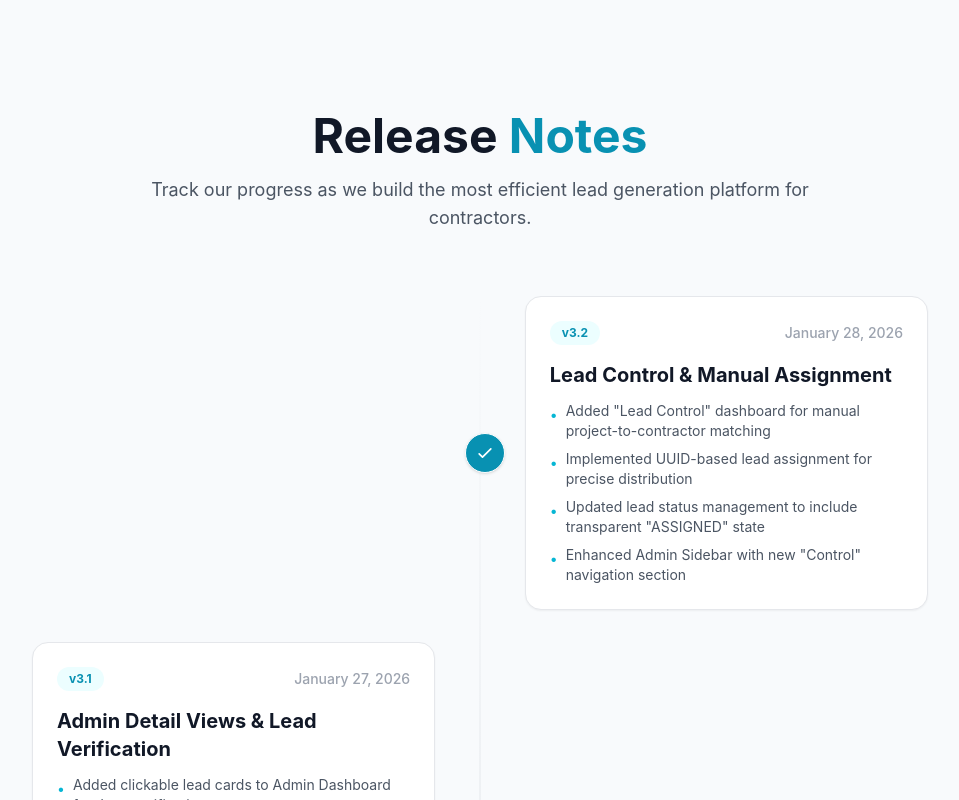
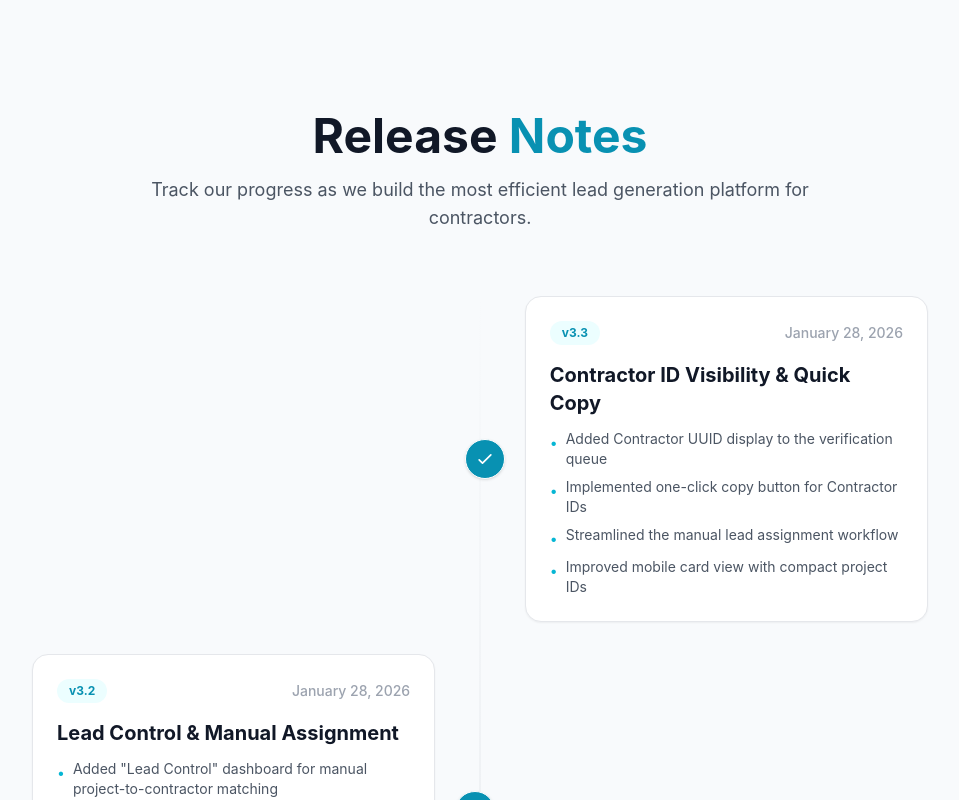
Before and after one commit to cadaeB02/Gaga-MVP-Leads, a Next.js app: page /updates in a window 1280 px wide. Shown: the top 800 px of the page, without its empty margins (160-1119 px from the left). Built offline with nearby package versions, Linux system fonts and the light colour scheme; no server answers.

Commit message:
Contractor ID Visibility & Quick Copy (v3.3)

```diff
--- a/app/page.tsx
+++ b/app/page.tsx
@@ -240,7 +240,7 @@ function HomeContent() {
                         <h1 className="text-2xl font-bold text-gray-900">LeadMan</h1>
                         <div className="flex items-center gap-2">
                             <span className="text-xs font-semibold text-orange-600 bg-orange-100 px-2 py-1 rounded border border-orange-200">BETA</span>
-                            <span className="text-xs font-semibold text-gray-500 bg-gray-100 px-2 py-1 rounded">v3.2</span>
+                            <span className="text-xs font-semibold text-gray-500 bg-gray-100 px-2 py-1 rounded">v3.3</span>
                         </div>
                     </div>
                 </div>
--- a/app/updates/page.tsx
+++ b/app/updates/page.tsx
@@ -11,6 +11,17 @@ interface UpdateItem {
 }
 
 const updates: UpdateItem[] = [
+    {
+        version: 'v3.3',
+        title: 'Contractor ID Visibility & Quick Copy',
+        date: 'January 28, 2026',
+        changes: [
+            'Added Contractor UUID display to the verification queue',
+            'Implemented one-click copy button for Contractor IDs',
+            'Streamlined the manual lead assignment workflow',
+            'Improved mobile card view with compact project IDs'
+        ]
+    },
     {
         version: 'v3.2',
         title: 'Lead Control & Manual Assignment',
--- a/components/ContractorsTable.tsx
+++ b/components/ContractorsTable.tsx
@@ -162,6 +162,25 @@ export default function ContractorsTable({ contractors, onRefresh, onRowClick }:
                             <div>
                                 <h3 className="text-lg font-bold text-gray-900">{contractor.name}</h3>
                                 <p className="text-sm text-gray-600">{contractor.email}</p>
+                                <div className="flex items-center gap-2 mt-1">
+                                    <code className="text-[10px] bg-gray-100 text-gray-500 px-2 py-0.5 rounded font-mono">
+                                        ID: {contractor.user_id.substring(0, 8)}...
+                                    </code>
+                                    <button
+                                        onClick={(e) => {
+                                            e.stopPropagation();
+                                            copyToClipboard(contractor.user_id).then(success => {
+                                                if (success) showToast('Contractor ID copied!', 'success');
+                                            });
+                                        }}
+                                        className="text-cyan-600 hover:text-cyan-700 p-1"
+                                        title="Copy Full UUID"
+                                    >
+                                        <svg className="w-3.5 h-3.5" fill="none" stroke="currentColor" viewBox="0 0 24 24">
+                                            <path strokeLinecap="round" strokeLinejoin="round" strokeWidth={2} d="M8 5H6a2 2 0 00-2 2v12a2 2 0 002 2h10a2 2 0 002-2v-1M8 5a2 2 0 002 2h2a2 2 0 002-2M8 5a2 2 0 012-2h2a2 2 0 012 2m-3 8h3m-3 4h3m-6-4h.01M9 16h.01" />
+                                        </svg>
+                                    </button>
+                                </div>
                             </div>
                             <span className={`px-3 py-1 rounded-full text-xs font-semibold border ${getStatusBadge(contractor.license_status)}`}>
                                 {contractor.license_status}
@@ -257,6 +276,25 @@ export default function ContractorsTable({ contractors, onRefresh, onRowClick }:
                                         <div>
                                             <p className="text-gray-900 font-semibold">{contractor.name}</p>
                                             <p className="text-sm text-gray-600">{contractor.email}</p>
+                                            <div className="flex items-center gap-2 mt-1">
+                                                <code className="text-[10px] bg-gray-100 text-gray-500 px-2 py-0.5 rounded font-mono">
+                                                    ID: {contractor.user_id}
+                                                </code>
+                                                <button
+                                                    onClick={(e) => {
+                                                        e.stopPropagation();
+                                                        copyToClipboard(contractor.user_id).then(success => {
+                                                            if (success) showToast('Contractor ID copied!', 'success');
+                                                        });
+                                                    }}
+                                                    className="text-cyan-600 hover:text-cyan-700 p-1 rounded hover:bg-cyan-50 transition-colors"
+                                                    title="Copy Contractor ID"
+                                                >
+                                                    <svg className="w-4 h-4" fill="none" stroke="currentColor" viewBox="0 0 24 24">
+                                                        <path strokeLinecap="round" strokeLinejoin="round" strokeWidth={2} d="M8 5H6a2 2 0 00-2 2v12a2 2 0 002 2h10a2 2 0 002-2v-1M8 5a2 2 0 002 2h2a2 2 0 002-2M8 5a2 2 0 012-2h2a2 2 0 012 2m-3 8h3m-3 4h3m-6-4h.01M9 16h.01" />
+                                                    </svg>
+                                                </button>
+                                            </div>
                                             <a href={`tel:${contractor.phone}`} className="text-sm text-cyan-600 hover:text-cyan-700">
                                                 {contractor.phone}
                                             </a>
--- a/components/Footer.tsx
+++ b/components/Footer.tsx
@@ -56,7 +56,7 @@ export default function Footer() {
                         </Link>
                         {' '} | {' '}
                         <Link href="/updates" className="text-gray-500 hover:text-cyan-400 transition-colors">
-                            v3.2
+                            v3.3
                         </Link>
                     </p>
                     <p className="text-sm">&copy; {new Date().getFullYear()} GC Ventures / The Digital Mechanic. All rights reserved.</p>
--- a/components/Header.tsx
+++ b/components/Header.tsx
@@ -116,7 +116,7 @@ export default function Header() {
                     <h1 className="text-xl font-bold text-gray-900">LeadMan</h1>
                     <div className="flex items-center gap-2">
                         <span className="text-xs font-semibold text-orange-600 bg-orange-100 px-2 py-1 rounded border border-orange-200">BETA</span>
-                        <span className="text-xs font-semibold text-gray-500 bg-gray-100 px-2 py-1 rounded">v3.2</span>
+                        <span className="text-xs font-semibold text-gray-500 bg-gray-100 px-2 py-1 rounded">v3.3</span>
                     </div>
                 </div>
 
```
